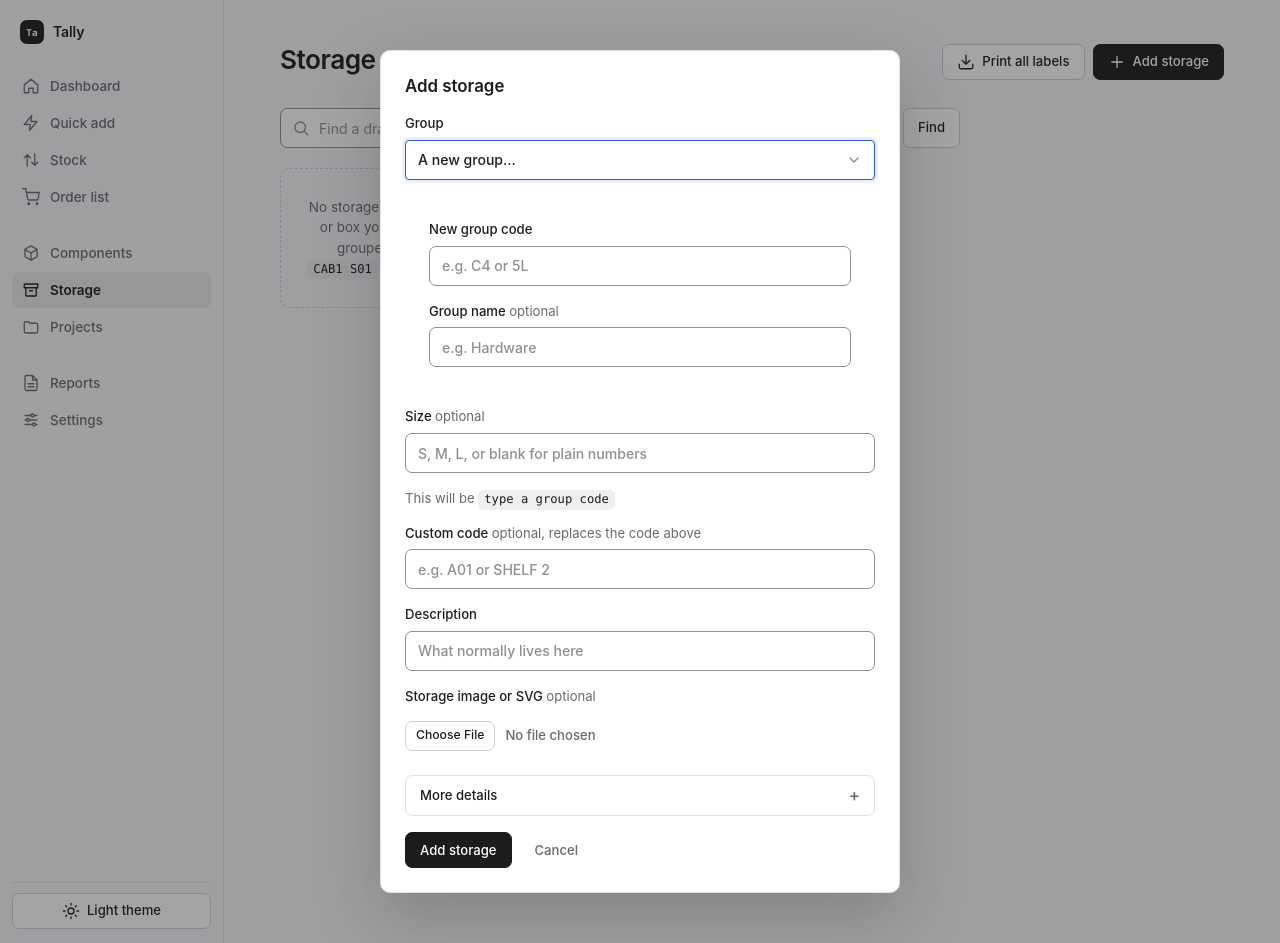
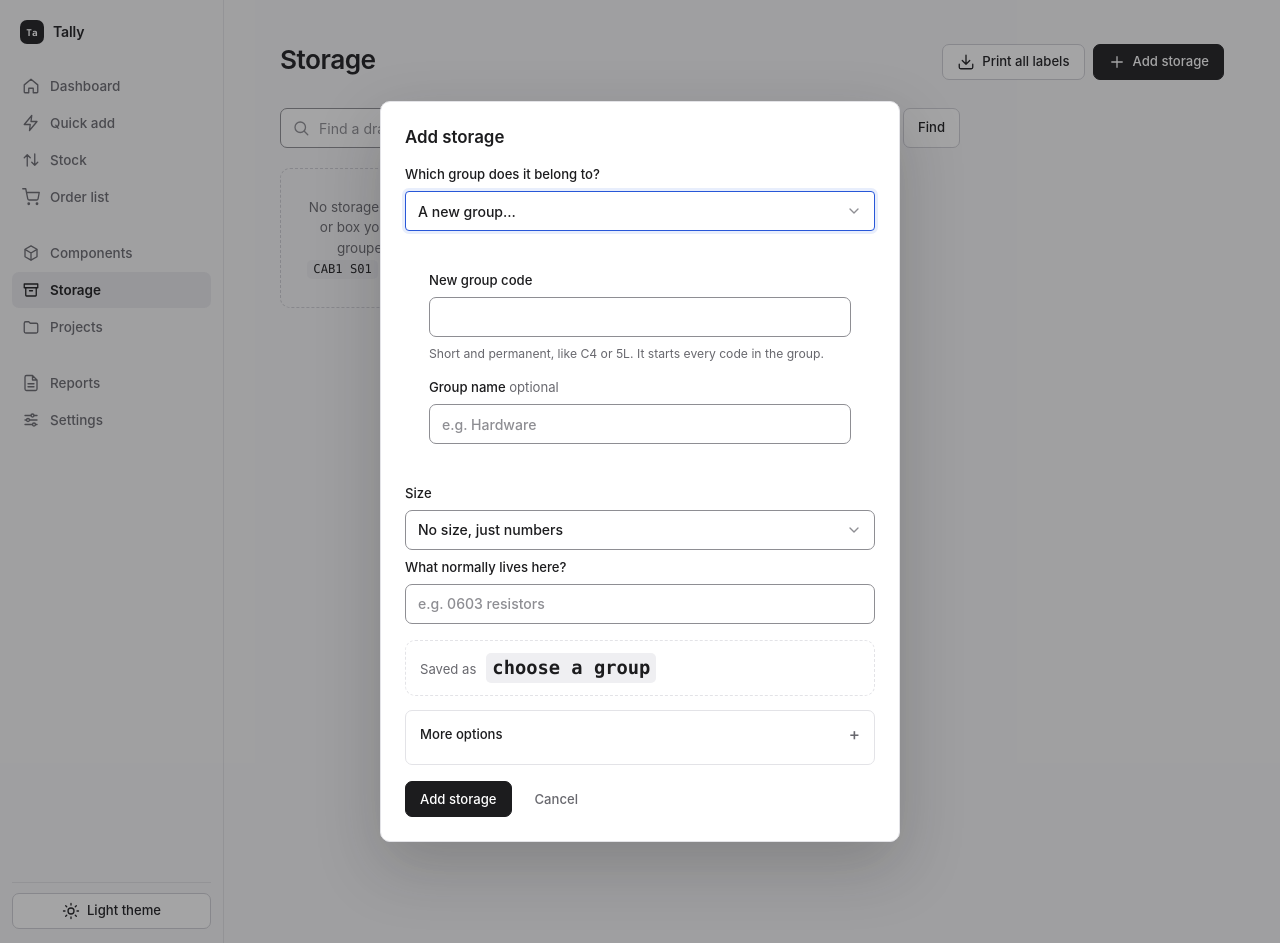
Before and after one commit to alankey-dev/tally, a Flask app: page /locations in a window 1280 px wide, after a click on "Add storage". Run offline with Flask 3, Linux system fonts and the light colour scheme; data comes from the database, SQL or seed files in the repository; data that the repository does not hold is empty.

Commit message:
Rework the Add storage dialog around group, size and a live code preview
Co-Authored-By: Claude Sonnet 5.5 <noreply@anthropic.com>
Claude-Session: https://claude.ai/code/session_01PNJEiXoAREGZJ4Vi3AUUA7

```diff
--- a/static/app.css
+++ b/static/app.css
@@ -539,3 +539,7 @@ body.access-page .app-shell { display: block; }
 }
 
 .code-preview { margin: 4px 0 14px; }
+.code-result { display: flex; align-items: baseline; gap: 10px; padding: 12px 14px; border: 1px dashed var(--border, currentColor); border-radius: 10px; margin: 6px 0 14px; }
+.code-result span { color: var(--text-2); font-size: .875rem; }
+.code-result code { font-size: 1.25rem; font-weight: 600; }
+#add-location details > summary { cursor: pointer; margin: 4px 0 10px; }
--- a/templates/locations.html
+++ b/templates/locations.html
@@ -86,28 +86,34 @@
 {% endif %}
 
 <dialog id="add-location">
-  <form method="post" action="{{url_for('new_location')}}" enctype="multipart/form-data" class="form">
+  <form method="post" action="{{url_for('new_location')}}" enctype="multipart/form-data" class="form" id="add-location-form">
     <h2>Add storage</h2>
-    <label>Group
+    <label>Which group does it belong to?
       <select name="parent" id="loc-group">
         {% for key, group in groups.items() %}<option value="{{key}}"{% if key == active %} selected{% endif %}>{{key}} · {{group['name']}}</option>{% endfor %}
         <option value="">A new group…</option>
       </select></label>
     <div id="loc-new-group" hidden class="form">
-      <label>New group code<input name="newgroup" maxlength="8" placeholder="e.g. C4 or 5L"></label>
+      <label>New group code<input name="newgroup" maxlength="8" autocapitalize="characters" autocomplete="off"></label>
+      <small class="hint">Short and permanent, like C4 or 5L. It starts every code in the group.</small>
       <label>Group name <span class="optional">optional</span><input name="groupname" placeholder="e.g. Hardware"></label>
     </div>
-    <label>Size <span class="optional">optional</span><input id="loc-size" name="series" list="series-options" maxlength="8" placeholder="S, M, L, or blank for plain numbers"></label>
-    <datalist id="series-options"></datalist>
-    <p class="copy code-preview">This will be <code id="loc-preview">pick a group</code></p>
-    <label>Custom code <span class="optional">optional, replaces the code above</span><input name="code" placeholder="e.g. A01 or SHELF 2"></label>
-    <label>Description<input required name="label" placeholder="What normally lives here"></label>
-    <label>Storage image or SVG <span class="optional">optional</span><input name="image" type="file" accept="image/svg+xml,image/png,image/jpeg,image/webp,image/gif"></label>
+    <label>Size
+      <select id="loc-size-pick"></select></label>
+    <label id="loc-size-new" hidden>Size letter<input id="loc-size-text" maxlength="8" autocapitalize="characters" autocomplete="off"></label>
+    <input type="hidden" name="series" id="loc-size">
+    <small class="hint" id="loc-size-hint"></small>
+    <label>What normally lives here?<input required name="label" placeholder="e.g. 0603 resistors"></label>
+    <div class="code-result">
+      <span>Saved as</span><code id="loc-preview">choose a group</code>
+    </div>
     <details>
-      <summary>More details</summary>
-      <label>Type<input name="kind" placeholder="Copied from the neighbouring drawer"></label>
-      <label>Sizes inside <span class="optional">optional</span><input name="sizes" placeholder="S=Small drawer, M=Medium drawer"></label>
-      <label>Notes<textarea name="notes" rows="3"></textarea></label>
+      <summary>More options</summary>
+      <label>Use my own code instead <span class="optional">optional</span><input name="code" placeholder="e.g. A01 or SHELF 2" autocapitalize="characters"></label>
+      <label>Type <span class="optional">optional</span><input name="kind" placeholder="Copied from the neighbouring drawer"></label>
+      <label>Sizes this holds <span class="optional">optional</span><input name="sizes" placeholder="S=Small drawer, M=Medium drawer"></label>
+      <label>Storage image or SVG <span class="optional">optional</span><input name="image" type="file" accept="image/svg+xml,image/png,image/jpeg,image/webp,image/gif"></label>
+      <label>Notes <span class="optional">optional</span><textarea name="notes" rows="3"></textarea></label>
     </details>
     <div class="form-actions">
       <button class="button primary">Add storage</button>
@@ -137,26 +143,47 @@
 {% endif %}
 <script>
 (function () {
-  var codes = {{ all_locations|map(attribute='code')|list|tojson }};
-  var form = document.querySelector('#add-location form');
-  var group = form.querySelector('#loc-group'), size = form.querySelector('#loc-size'), preview = form.querySelector('#loc-preview');
-  var fresh = form.querySelector('#loc-new-group'), freshInput = fresh.querySelector('input[name=newgroup]'), list = form.querySelector('#series-options');
+  var rows = {{ all_locations|map(attribute='code')|list|tojson }}.map(function (c, i) { return {code: c, kind: {{ all_locations|map(attribute='kind')|list|tojson }}[i]}; });
+  var form = document.getElementById('add-location-form');
+  var $ = function (id) { return document.getElementById(id); };
+  var group = $('loc-group'), pick = $('loc-size-pick'), text = $('loc-size-text'), newSize = $('loc-size-new'), hidden = $('loc-size'), hint = $('loc-size-hint');
+  var fresh = $('loc-new-group'), freshInput = fresh.querySelector('input[name=newgroup]'), preview = $('loc-preview');
+  var lastGroup = null;
+  function inGroup(g) { return rows.filter(function (r) { return r.code.indexOf(g + ' ') === 0; }); }
   function sizesIn(g) {
-    var found = {};
-    codes.forEach(function (c) { var m = c.indexOf(g + ' ') === 0 && c.slice(g.length + 1).match(/^([A-Z]+)\d+$/); if (m) found[m[1]] = 1; });
-    return Object.keys(found);
+    var found = {}, count = {}, ordered = {};
+    inGroup(g).forEach(function (r) {
+      var m = r.code.slice(g.length + 1).match(/^([A-Z]+)\d+$/);
+      if (m) { count[m[1]] = (count[m[1]] || 0) + 1; if (!found[m[1]]) found[m[1]] = r.kind; }
+    });
+    Object.keys(found).sort(function (a, b) { return count[b] - count[a] || (a < b ? -1 : 1); }).forEach(function (k) { ordered[k] = found[k]; });
+    return ordered;
+  }
+  function fill(g) {
+    var found = sizesIn(g), plain = inGroup(g).some(function (r) { return /^\d+$/.test(r.code.slice(g.length + 1)); });
+    var html = '';
+    Object.keys(found).forEach(function (k) { html += '<option value="' + k + '">' + k + ' · ' + found[k] + '</option>'; });
+    var none = '<option value="">No size, just numbers</option>';
+    html = plain || !Object.keys(found).length ? none + html : html + none;
+    pick.innerHTML = html + '<option value="__new">A new size…</option>';
   }
   function update() {
     var isNew = group.value === '';
     fresh.hidden = !isNew;
-    var g = isNew ? freshInput.value.trim().toUpperCase() : group.value, s = size.value.trim().toUpperCase();
-    list.innerHTML = sizesIn(g).map(function (x) { return '<option value="' + x + '">'; }).join('');
-    if (!g) { preview.textContent = 'type a group code'; return; }
+    var g = isNew ? freshInput.value.trim().toUpperCase() : group.value;
+    if (g !== lastGroup) { fill(g); lastGroup = g; }
+    var custom = pick.value === '__new';
+    newSize.hidden = !custom;
+    var s = (custom ? text.value : pick.value).trim().toUpperCase();
+    hidden.value = s;
+    var count = inGroup(g).length;
+    hint.textContent = !g ? '' : count ? g + ' has ' + count + ' ' + (count === 1 ? 'location' : 'locations') + ' already. The size is the letter in the code, like the S in ' + g + ' S01.' : 'A new group. Leave the size as plain numbers for ' + g + ' 01, ' + g + ' 02.';
+    if (!g) { preview.textContent = 'choose a group'; return; }
     var stem = g + ' ' + s, top = 0;
-    codes.forEach(function (c) { if (c.indexOf(stem) === 0 && /^\d+$/.test(c.slice(stem.length))) top = Math.max(top, parseInt(c.slice(stem.length), 10)); });
+    rows.forEach(function (r) { var c = r.code; if (c.indexOf(stem) === 0 && /^\d+$/.test(c.slice(stem.length))) top = Math.max(top, parseInt(c.slice(stem.length), 10)); });
     preview.textContent = stem + String(top + 1).padStart(2, '0');
   }
-  [group, size, freshInput].forEach(function (el) { el.addEventListener('input', update); });
+  [group, pick, text, freshInput].forEach(function (el) { el.addEventListener('input', update); });
   update();
 })();
 </script>
```
